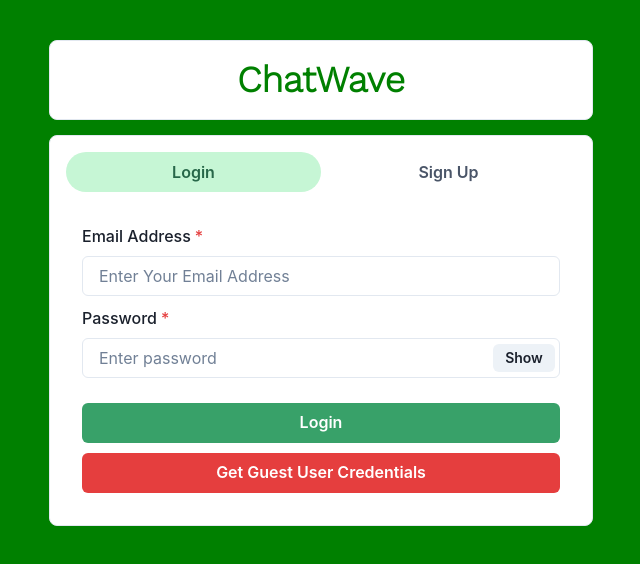
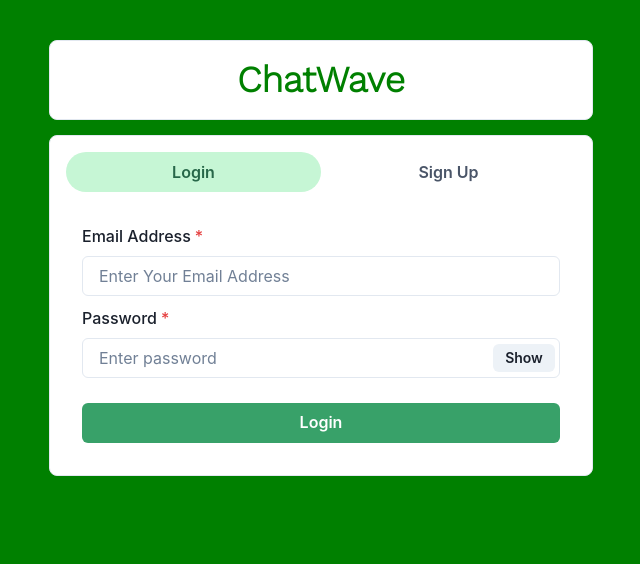
Before and after one commit to BeingPratham/ChatWave, a React (Create React App) app in the folder frontend/: page / in a window 1280 px wide. Shown: the top 564 px of the page, without its empty margins (319-959 px from the left). Built offline with nearby package versions, Linux system fonts and the light colour scheme.

Commit message:
add babel

```diff
--- a/frontend/package.json
+++ b/frontend/package.json
@@ -44,5 +44,8 @@
       "last 1 firefox version",
       "last 1 safari version"
     ]
+  },
+  "devDependencies": {
+    "@babel/plugin-proposal-private-property-in-object": "^7.21.11"
   }
 }
--- a/frontend/src/components/authentication/Login.js
+++ b/frontend/src/components/authentication/Login.js
@@ -109,17 +109,6 @@
       >
         Login
       </Button>
-      <Button
-        variant="solid"
-        colorScheme="red"
-        width="100%"
-        onClick={() => {
-          setEmail("guest@example.com");
-          setPassword("123456");
-        }}
-      >
-        Get Guest User Credentials
-      </Button>
     </VStack>
   );
 };
```
Also changed, not shown: 1 other file (tests, documents, lock files or other folders).
